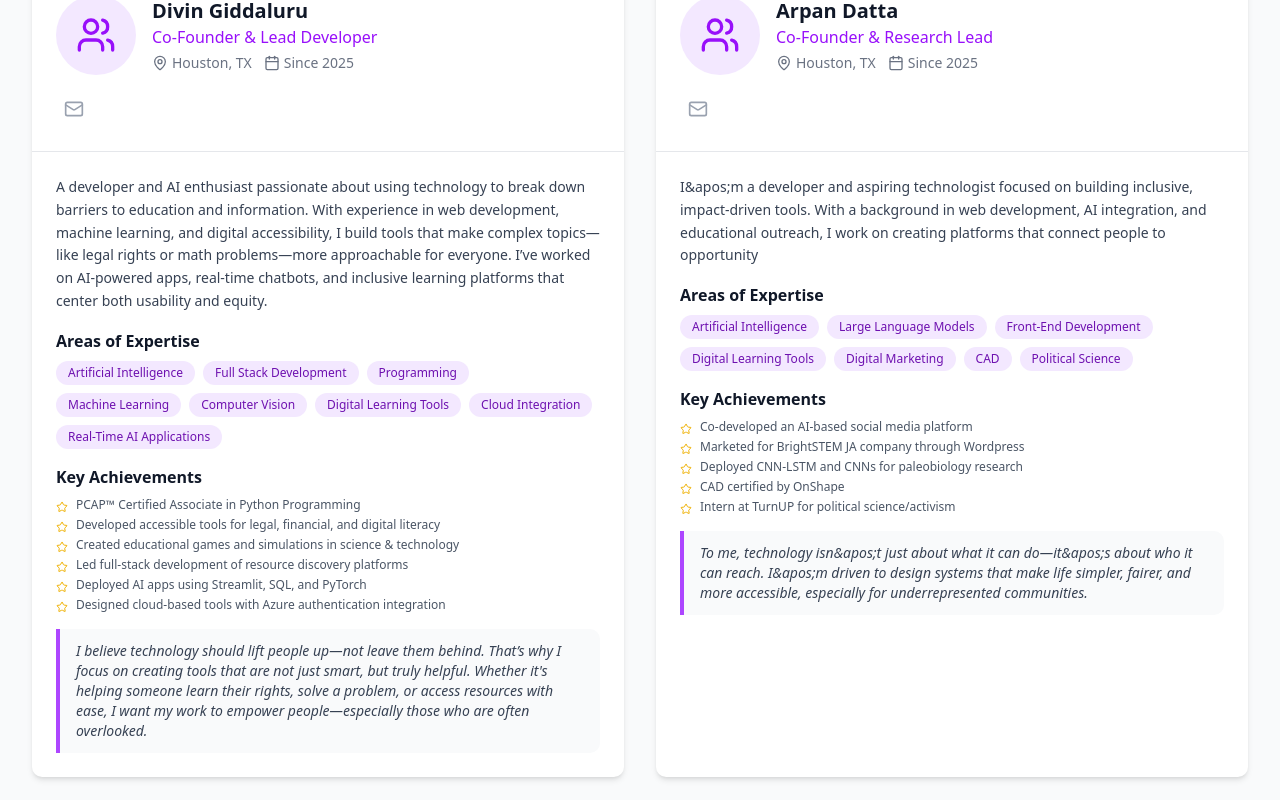
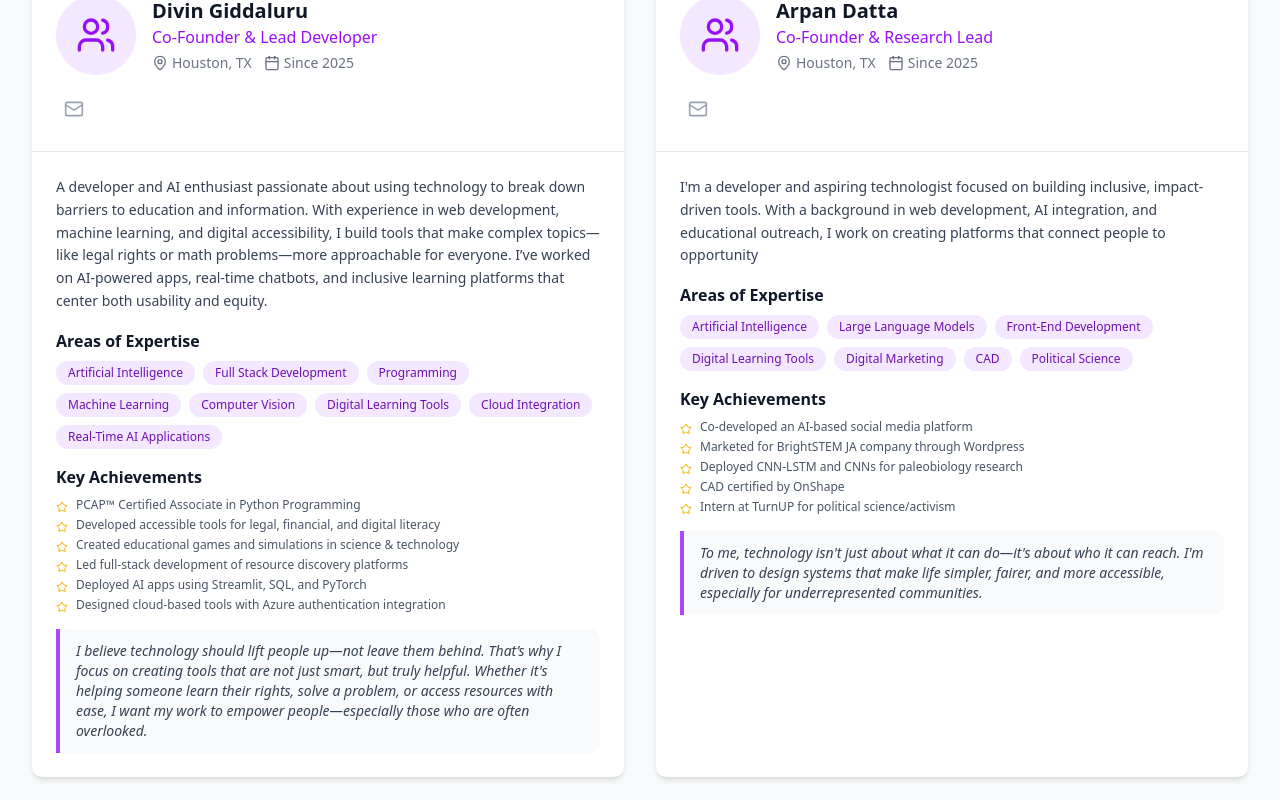
Before and after one commit to Divin2009/CVHS-Hacks-1, a Next.js app: page /team in a window 1280 px wide. Shown: the part 696-1496 px from the top of the page. Built offline with nearby package versions, Linux system fonts and the light colour scheme.

Commit message:
Update page.js

```diff
--- a/src/app/team/page.js
+++ b/src/app/team/page.js
@@ -38,7 +38,7 @@ export default function TeamPage() {
       name: "Arpan Datta",
       role: "Co-Founder & Research Lead",
       image: "",
-      bio: "I&apos;m a developer and aspiring technologist focused on building inclusive, impact-driven tools. With a background in web development, AI integration, and educational outreach, I work on creating platforms that connect people to opportunity",
+      bio: "I'm a developer and aspiring technologist focused on building inclusive, impact-driven tools. With a background in web development, AI integration, and educational outreach, I work on creating platforms that connect people to opportunity",
       expertise: ["Artificial Intelligence",
         "Large Language Models",
         "Front-End Development",
@@ -56,7 +56,7 @@ export default function TeamPage() {
       location: "Houston, TX",
       joinedYear: "2025",
       email: "arpan.dutta4192@gmail.com",
-      personalNote: "To me, technology isn&apos;t just about what it can do—it&apos;s about who it can reach. I&apos;m driven to design systems that make life simpler, fairer, and more accessible, especially for underrepresented communities."
+      personalNote: "To me, technology isn't just about what it can do—it's about who it can reach. I'm driven to design systems that make life simpler, fairer, and more accessible, especially for underrepresented communities."
     }
   ];
 
```
